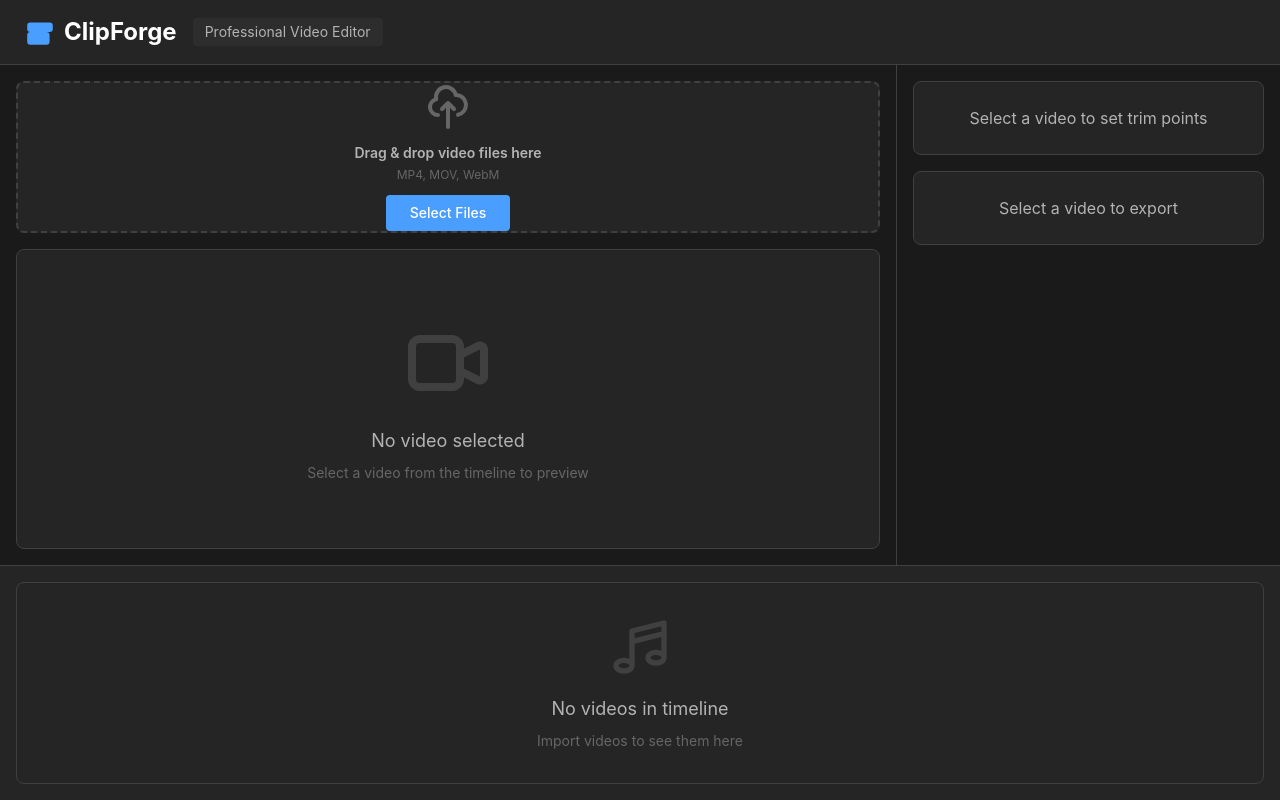
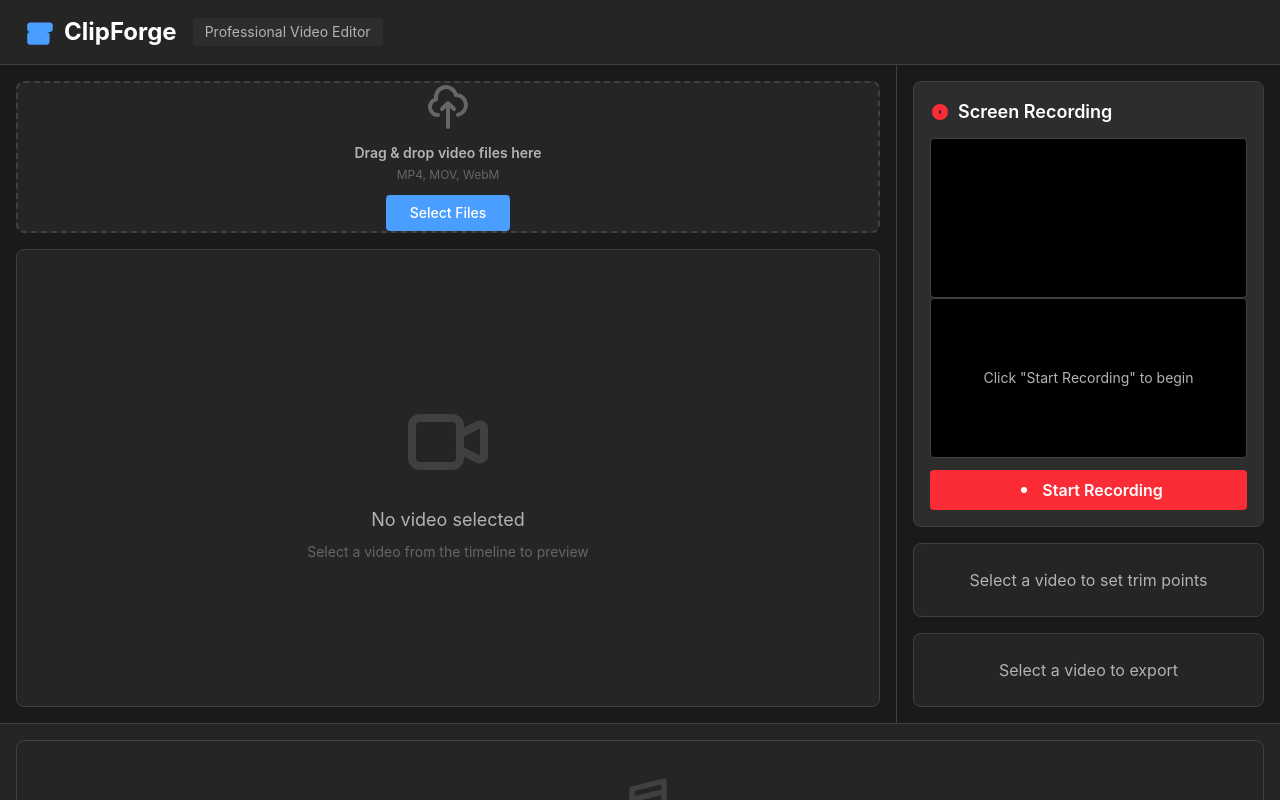
Before and after one commit to kishor-kashid/ClipForge, a React (Vite) app: page / in a window 1280 px wide. Shown: the top 800 px of the page. Built offline with nearby package versions, Linux system fonts and the light colour scheme.

Commit message:
Add screen recording, PR11 complete

```diff
--- a/electron/main.js
+++ b/electron/main.js
@@ -1,5 +1,6 @@
-const { app, BrowserWindow, ipcMain, dialog } = require('electron');
+const { app, BrowserWindow, ipcMain, dialog, desktopCapturer } = require('electron');
 const path = require('path');
+const fs = require('fs');
 const { exportVideo } = require('./ffmpeg');
 
 // Better dev detection - check if app is packaged
@@ -106,3 +107,54 @@ ipcMain.handle('export:video', async (event, params) => {
     return { success: false, error: error.message };
   }
 });
+
+/**
+ * Handle getting screen sources for recording
+ */
+ipcMain.handle('recording:getScreenSources', async () => {
+  try {
+    const sources = await desktopCapturer.getSources({
+      types: ['window', 'screen'],
+      thumbnailSize: { width: 320, height: 200 }
+    });
+
+    return sources.map(source => ({
+      id: source.id,
+      name: source.name,
+      thumbnail: source.thumbnail.toDataURL()
+    }));
+  } catch (error) {
+    console.error('Error getting screen sources:', error);
+    return [];
+  }
+});
+
+/**
+ * Handle saving recording blob
+ */
+ipcMain.handle('recording:save', async (event, dataArray, extension) => {
+  try {
+    // Get save location from user
+    const result = await dialog.showSaveDialog(mainWindow, {
+      filters: [
+        { name: 'Videos', extensions: [extension || 'webm'] },
+        { name: 'All Files', extensions: ['*'] }
+      ],
+      title: 'Save Recording',
+      defaultPath: `clipforge-recording-${Date.now()}.${extension || 'webm'}`
+    });
+
+    if (result.canceled || !result.filePath) {
+      return { success: false, error: 'Save cancelled' };
+    }
+
+    // Convert array to Buffer and save file
+    const buffer = Buffer.from(dataArray);
+    await fs.promises.writeFile(result.filePath, buffer);
+
+    return { success: true, path: result.filePath };
+  } catch (error) {
+    console.error('Error saving recording:', error);
+    return { success: false, error: error.message };
+  }
+});
--- a/electron/preload.js
+++ b/electron/preload.js
@@ -24,4 +24,8 @@ contextBridge.exposeInMainWorld('electronAPI', {
   removeExportProgressListener: () => {
     ipcRenderer.removeAllListeners('export:progress');
   },
+
+  // Recording APIs
+  getScreenSources: () => ipcRenderer.invoke('recording:getScreenSources'),
+  saveRecording: (buffer, extension) => ipcRenderer.invoke('recording:save', buffer, extension),
 });
--- a/src/App.jsx
+++ b/src/App.jsx
@@ -5,6 +5,7 @@ import VideoPlayer from './components/VideoPlayer';
 import TrimControls from './components/TrimControls';
 import ExportButton from './components/ExportButton';
 import Timeline from './components/Timeline';
+import RecordingPanel from './components/RecordingPanel';
 
 function App() {
   return (
@@ -39,6 +40,7 @@ function App() {
 
             {/* Right Panel - Controls */}
             <div className="w-full md:w-96 bg-[#1a1a1a] border-t md:border-t-0 md:border-l border-[#404040] p-4 space-y-4 overflow-y-auto">
+              <RecordingPanel />
               <TrimControls />
               <ExportButton />
             </div>
--- /dev/null
+++ b/src/components/RecordingPanel.jsx
@@ -0,0 +1,191 @@
+import React, { useState, useRef, useEffect } from 'react';
+import { useVideoStore } from '../store/videoStore';
+import { formatTime } from '../utils/timeUtils';
+
+function RecordingPanel() {
+  const { isRecording, recordingDuration, startRecording, stopRecording, addVideo } = useVideoStore();
+  const [mediaRecorder, setMediaRecorder] = useState(null);
+  const [recordedChunks, setRecordedChunks] = useState([]);
+  const [previewStream, setPreviewStream] = useState(null);
+  const videoRef = useRef(null);
+
+  // Handle cleanup when component unmounts or recording stops
+  useEffect(() => {
+    if (!isRecording && previewStream) {
+      previewStream.getTracks().forEach(track => track.stop());
+      setPreviewStream(null);
+    }
+    return () => {
+      if (previewStream) {
+        previewStream.getTracks().forEach(track => track.stop());
+      }
+    };
+  }, [isRecording, previewStream]);
+
+  const handleStartRecording = async () => {
+    try {
+      // Get screen sources using Electron API
+      const sources = await window.electronAPI.getScreenSources();
+
+      if (!sources || sources.length === 0) {
+        alert('No screen sources available');
+        return;
+      }
+
+      // Select the first available source (usually main screen)
+      const source = sources[0];
+
+      // Request screen capture stream
+      const stream = await navigator.mediaDevices.getUserMedia({
+        audio: false, // Screen capture doesn't include audio by default
+        video: {
+          mandatory: {
+            chromeMediaSource: 'desktop',
+            chromeMediaSourceId: source.id,
+          },
+        },
+      });
+
+      setPreviewStream(stream);
+
+      // Show preview in video element
+      if (videoRef.current) {
+        videoRef.current.srcObject = stream;
+      }
+
+      // Create MediaRecorder
+      const options = {
+        mimeType: 'video/webm;codecs=vp9',
+        videoBitsPerSecond: 2500000,
+      };
+
+      // Fallback for browsers that don't support vp9
+      if (!MediaRecorder.isTypeSupported(options.mimeType)) {
+        options.mimeType = 'video/webm;codecs=vp8';
+        if (!MediaRecorder.isTypeSupported(options.mimeType)) {
+          options.mimeType = 'video/webm';
+        }
+      }
+
+      const recorder = new MediaRecorder(stream, options);
+      const chunks = [];
+
+      recorder.ondataavailable = (event) => {
+        if (event.data.size > 0) {
+          chunks.push(event.data);
+        }
+      };
+
+      recorder.onstop = async () => {
+        const blob = new Blob(chunks, { type: 'video/webm' });
+        setRecordedChunks([]);
+
+        // Convert blob to Uint8Array and save via Electron
+        const arrayBuffer = await blob.arrayBuffer();
+        const uint8Array = new Uint8Array(arrayBuffer);
+        const result = await window.electronAPI.saveRecording(Array.from(uint8Array), 'webm');
+
+        if (result.success) {
+          // Add recording to video store
+          addVideo({
+            path: result.path,
+            name: `Recording ${new Date().toLocaleTimeString()}`,
+            duration: recordingDuration,
+          });
+
+          alert('Recording saved successfully!');
+        } else {
+          alert('Failed to save recording: ' + result.error);
+        }
+      };
+
+      recorder.start();
+      setMediaRecorder(recorder);
+      startRecording();
+    } catch (error) {
+      console.error('Error starting recording:', error);
+      alert('Failed to start recording: ' + error.message);
+    }
+  };
+
+  const handleStopRecording = () => {
+    if (mediaRecorder && mediaRecorder.state !== 'inactive') {
+      mediaRecorder.stop();
+      setMediaRecorder(null);
+      stopRecording();
+
+      // Stop preview stream
+      if (previewStream) {
+        previewStream.getTracks().forEach(track => track.stop());
+        setPreviewStream(null);
+      }
+
+      if (videoRef.current) {
+        videoRef.current.srcObject = null;
+      }
+    }
+  };
+
+  return (
+    <div className="bg-[#2d2d2d] rounded-lg border border-[#404040] p-4">
+      <h3 className="text-lg font-semibold text-white mb-3 flex items-center gap-2">
+        <svg className="w-5 h-5 text-red-500" fill="currentColor" viewBox="0 0 20 20">
+          <path d="M10 18a8 8 0 100-16 8 8 0 000 16zM9 9a1 1 0 012 0v2a1 1 0 01-2 0V9z" />
+        </svg>
+        Screen Recording
+      </h3>
+
+      {/* Preview */}
+      <div className="mb-3">
+        <video
+          ref={videoRef}
+          autoPlay
+          muted
+          className="w-full h-40 bg-black rounded border border-[#404040] object-contain"
+        />
+        {!previewStream && (
+          <div className="flex items-center justify-center h-40 bg-black rounded border border-[#404040] text-[#b3b3b3] text-sm">
+            Click "Start Recording" to begin
+          </div>
+        )}
+      </div>
+
+      {/* Recording Status */}
+      {isRecording && (
+        <div className="mb-3 flex items-center justify-center gap-2 bg-[#1a1a1a] rounded p-2 border border-red-500/30">
+          <div className="w-3 h-3 bg-red-500 rounded-full animate-pulse"></div>
+          <span className="text-white font-mono text-lg">
+            {formatTime(Math.floor(recordingDuration))}
+          </span>
+        </div>
+      )}
+
+      {/* Controls */}
+      <div className="flex gap-2">
+        {!isRecording ? (
+          <button
+            onClick={handleStartRecording}
+            className="flex-1 bg-red-500 hover:bg-red-600 text-white font-semibold py-2 px-4 rounded transition-colors flex items-center justify-center gap-2"
+          >
+            <svg className="w-5 h-5" fill="currentColor" viewBox="0 0 20 20">
+              <circle cx="10" cy="10" r="3" />
+            </svg>
+            Start Recording
+          </button>
+        ) : (
+          <button
+            onClick={handleStopRecording}
+            className="flex-1 bg-[#404040] hover:bg-[#505050] text-white font-semibold py-2 px-4 rounded transition-colors flex items-center justify-center gap-2"
+          >
+            <svg className="w-5 h-5" fill="currentColor" viewBox="0 0 20 20">
+              <rect x="6" y="6" width="8" height="8" rx="1" />
+            </svg>
+            Stop Recording
+          </button>
+        )}
+      </div>
+    </div>
+  );
+}
+
+export default RecordingPanel;
--- a/src/store/videoStore.jsx
+++ b/src/store/videoStore.jsx
@@ -12,10 +12,31 @@ export function VideoProvider({ children }) {
   const selectedVideoRef = React.useRef(null);
   const [trimPoints, setTrimPoints] = useState({});
 
+  // Recording state
+  const [isRecording, setIsRecording] = useState(false);
+  const [recordingStartTime, setRecordingStartTime] = useState(null);
+  const [recordingDuration, setRecordingDuration] = useState(0);
+
   // Keep ref in sync with state
   React.useEffect(() => {
     selectedVideoRef.current = selectedVideo;
   }, [selectedVideo]);
+
+  // Recording timer effect
+  React.useEffect(() => {
+    let interval = null;
+    if (isRecording && recordingStartTime) {
+      interval = setInterval(() => {
+        const elapsed = (Date.now() - recordingStartTime) / 1000;
+        setRecordingDuration(elapsed);
+      }, 100);
+    } else if (!isRecording) {
+      setRecordingDuration(0);
+    }
+    return () => {
+      if (interval) clearInterval(interval);
+    };
+  }, [isRecording, recordingStartTime]);
 
   /**
    * Add a new video to the store
@@ -132,6 +153,24 @@ export function VideoProvider({ children }) {
     return trimPoints[videoPath] || { inPoint: 0, outPoint: null };
   };
 
+  /**
+   * Start recording
+   */
+  const startRecording = () => {
+    setIsRecording(true);
+    setRecordingStartTime(Date.now());
+    setRecordingDuration(0);
+  };
+
+  /**
+   * Stop recording
+   */
+  const stopRecording = () => {
+    setIsRecording(false);
+    setRecordingStartTime(null);
+    setRecordingDuration(0);
+  };
+
   const value = {
     videos,
     selectedVideo,
@@ -144,6 +183,11 @@ export function VideoProvider({ children }) {
     setInPoint,
     setOutPoint,
     getTrimPoints,
+    // Recording state
+    isRecording,
+    recordingDuration,
+    startRecording,
+    stopRecording,
   };
 
   return <VideoContext.Provider value={value}>{children}</VideoContext.Provider>;
```
Also changed, not shown: 1 other file (tests, documents, lock files or other folders).
